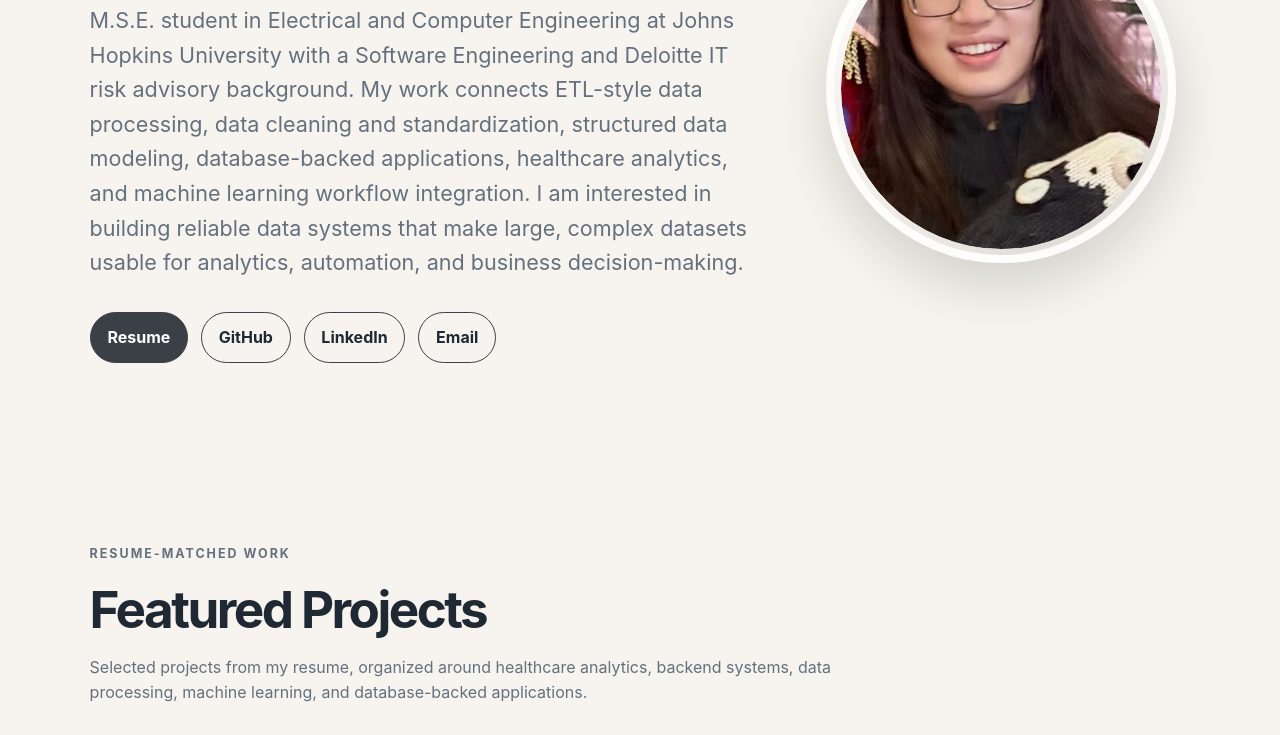
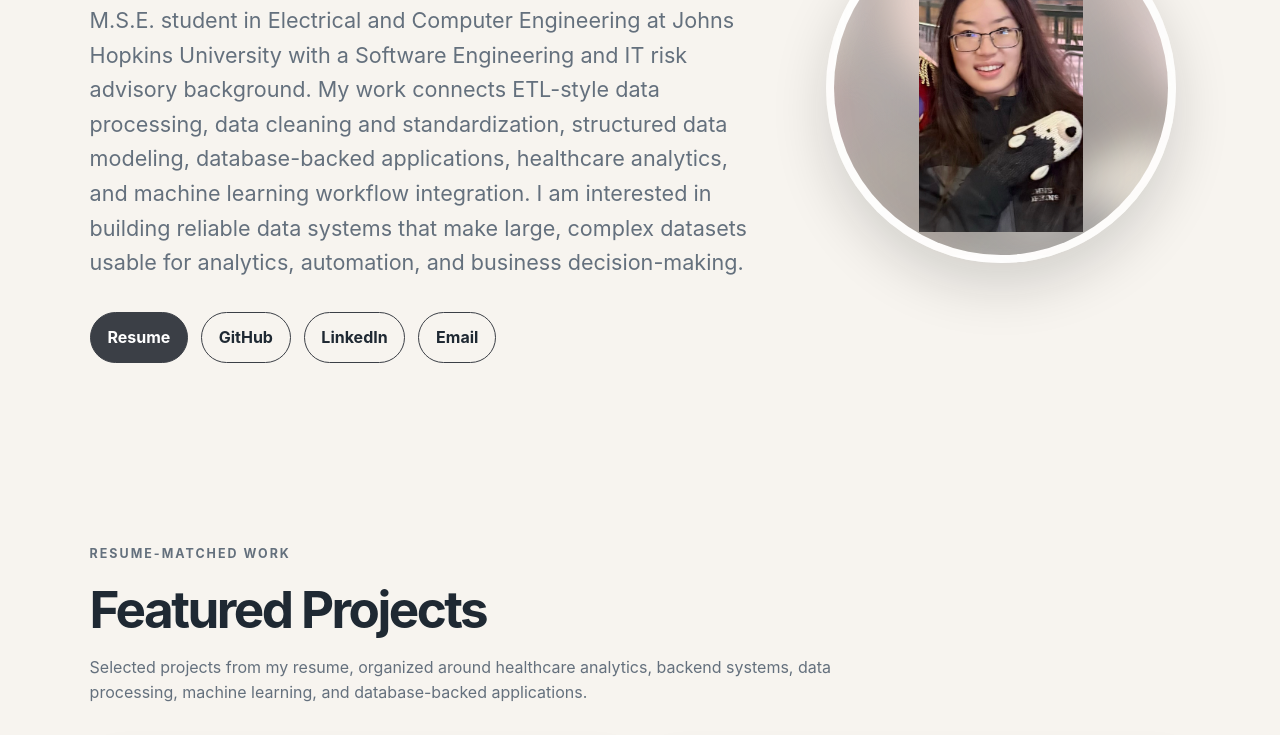
Before and after one commit to LawrenceYun/yun-zhang-portfolio, a plain HTML site: page index.html in a window 1280 px wide. Shown: the part 357-1092 px from the top of the page. Drawn offline with Linux system fonts and the light colour scheme.

Commit message:
Add files via upload

```diff
--- a/index.html
+++ b/index.html
@@ -5,7 +5,7 @@
   <meta name="viewport" content="width=device-width, initial-scale=1.0" />
   <title>Yun Zhang | Data Engineering Portfolio</title>
   <meta name="description" content="Portfolio of Yun Zhang: data engineering, backend development, healthcare analytics, and machine learning projects." />
-  <link rel="stylesheet" href="style.css?v=18" />
+  <link rel="stylesheet" href="style.css?v=19" />
 </head>
 <body>
   <header class="site-header">
@@ -27,7 +27,7 @@
           <h1>Yun Zhang</h1>
           <p class="hero-text">
             M.S.E. student in Electrical and Computer Engineering at Johns Hopkins University with a Software Engineering
-            and Deloitte IT risk advisory background. My work connects ETL-style data processing, data cleaning and standardization,
+            and IT risk advisory background. My work connects ETL-style data processing, data cleaning and standardization,
             structured data modeling, database-backed applications, healthcare analytics, and machine learning workflow
             integration. I am interested in building reliable data systems that make large, complex datasets usable for
             analytics, automation, and business decision-making.
@@ -43,7 +43,7 @@
         <div class="hero-portrait-panel">
           <div class="profile-circle-frame">
             <div class="profile-circle-glow"></div>
-            <img src="profile.jpg?v=18" alt="Yun Zhang" class="hero-portrait" />
+            <img src="profile.jpg?v=19" alt="Yun Zhang" class="hero-portrait" />
           </div>
         </div>
       </div>
@@ -346,7 +346,7 @@
 </div>
 
     <div class="wide-photo-strip" aria-label="Group photo">
-      <img src="group-photo.jpg?v=18" alt="Group photo" class="wide-photo" />
+      <img src="group-photo.jpg?v=19" alt="Group photo" class="wide-photo" />
     </div>
 
 <section id="contact" class="section contact">
--- a/style.css
+++ b/style.css
@@ -417,7 +417,7 @@ footer {
 }
 }
 
-/* ===== FINAL PHOTO OVERRIDE v18: LinkedIn + softer circular profile ===== */
+/* ===== FINAL PHOTO OVERRIDE v19: profile zoomed out, group unchanged ===== */
 
 /* Hero layout kept balanced with original design. */
 .hero-layout {
@@ -425,8 +425,8 @@ footer {
   gap: 3rem !important;
 }
 
-/* Personal photo: return to a softer circular visual.
-   The image edge is feathered so it does not look like a hard rectangle inside the circle. */
+/* Personal photo: circular soft frame, but the photo is less zoomed-in.
+   The blurred circular background keeps the portrait from looking like a hard rectangle. */
 .hero-portrait-panel {
   position: relative !important;
   display: flex !important;
@@ -450,6 +450,20 @@ footer {
   box-shadow: 0 22px 55px rgba(20, 20, 20, 0.16) !important;
 }
 
+.profile-circle-frame::after {
+  content: "" !important;
+  position: absolute !important;
+  inset: -12px !important;
+  border-radius: 999px !important;
+  background-image: url('profile.jpg?v=19') !important;
+  background-size: cover !important;
+  background-position: center center !important;
+  filter: blur(18px) saturate(1.04) !important;
+  transform: scale(1.10) !important;
+  opacity: 0.34 !important;
+  z-index: 0 !important;
+}
+
 .profile-circle-glow {
   position: absolute !important;
   inset: -12px !important;
@@ -462,27 +476,25 @@ footer {
   z-index: 0 !important;
 }
 
-/* Softer than a hard rectangular portrait:
-   - fills the circular frame more naturally
-   - circular/feathered edge
-   - no rectangular border
-*/
+/* Main change from v18:
+   v18 was cover/96%, which zoomed in.
+   v19 uses contain/86%, so it shows much more of the original photo from the same center. */
 .hero-portrait {
   position: relative !important;
   z-index: 1 !important;
   display: block !important;
-  width: 96% !important;
-  height: 96% !important;
+  width: 86% !important;
+  height: 86% !important;
   max-width: none !important;
   max-height: none !important;
-  object-fit: cover !important;
-  object-position: center !important;
-  border-radius: 999px !important;
+  object-fit: contain !important;
+  object-position: center center !important;
+  border-radius: 22px !important;
   border: none !important;
   background: transparent !important;
   box-shadow: none !important;
-  -webkit-mask-image: radial-gradient(circle, #000 0%, #000 72%, rgba(0,0,0,0.82) 84%, transparent 100%) !important;
-  mask-image: radial-gradient(circle, #000 0%, #000 72%, rgba(0,0,0,0.82) 84%, transparent 100%) !important;
+  -webkit-mask-image: radial-gradient(ellipse at center, #000 0%, #000 62%, rgba(0,0,0,0.84) 78%, transparent 100%) !important;
+  mask-image: radial-gradient(ellipse at center, #000 0%, #000 62%, rgba(0,0,0,0.84) 78%, transparent 100%) !important;
 }
 
 /* Disable older portrait helper classes if still present. */
@@ -515,7 +527,7 @@ footer {
   content: "" !important;
   position: absolute !important;
   inset: -14px !important;
-  background-image: url('group-photo.jpg?v=18') !important;
+  background-image: url('group-photo.jpg?v=19') !important;
   background-size: cover !important;
   background-position: center center !important;
   filter: blur(16px) saturate(1.04) !important;
@@ -560,6 +572,11 @@ footer {
     width: min(310px, 74vw) !important;
   }
 
+  .hero-portrait {
+    width: 86% !important;
+    height: 86% !important;
+  }
+
   .wide-photo-strip {
     width: 88vw !important;
     padding: 7px !important;
```
